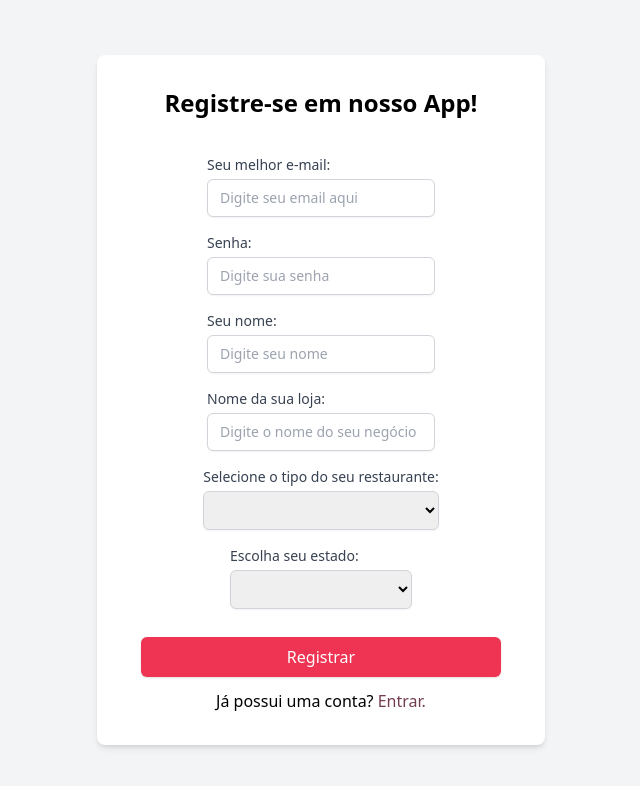
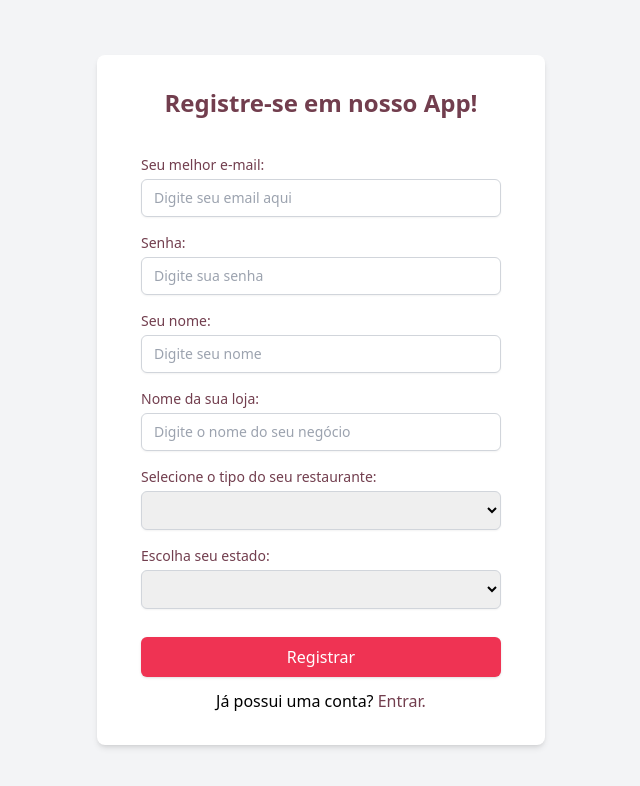
Before and after one commit to SouzaGabriel26/hackaton-contcode, a React (Vite) app in the folder front/: page /signup in a window 1280 px wide. Shown: the top 786 px of the page, without its empty margins (319-959 px from the left). Built offline with nearby package versions, Linux system fonts and the light colour scheme.

Commit message:
feat: finished the styles for the sign up page

```diff
--- a/front/src/pages/Signup.tsx
+++ b/front/src/pages/Signup.tsx
@@ -65,14 +65,14 @@ const Signup: React.FC = () => {
   return (
     <div className='flex items-center justify-center min-h-screen bg-gray-100'>
       <div className="w-full max-w-md p-8 bg-white rounded-lg shadow-md hover:shadow-xl">
-        <h2 className="text-2xl font-semibold text-center mb-6">Registre-se em nosso App!</h2>
+        <h2 className="text-2xl font-semibold text-center text-darkRed mb-6">Registre-se em nosso App!</h2>
         <form onSubmit={handleSubmit} className="flex flex-col p-3 items-center">
-          <div className="mb-4">
-            <label className="block text-sm font-medium text-gray-700" htmlFor="email">
+          <div className="mb-4 w-full">
+            <label className="block text-sm font-medium text-darkRed" htmlFor="email">
               Seu melhor e-mail:
             </label>
             <input
-              className="mt-1 block w-full px-3 py-2 border border-gray-300 rounded-md shadow-sm focus:outline-none focus:ring-indigo-500 focus:border-indigo-500 sm:text-sm"
+              className="mt-1 block w-full px-3 py-2 border border-gray-300 rounded-md shadow-sm focus:outline-none  focus:border-lightRed sm:text-sm"
               type="email"
               id="email"
               name="email"
@@ -81,10 +81,10 @@ const Signup: React.FC = () => {
               onChange={handleInputChange}
             />
           </div>
-          <div className="mb-4">
-            <label className="block text-sm font-medium text-gray-700" htmlFor="password">Senha:</label>
+          <div className="mb-4 w-full">
+            <label className="block text-sm font-medium text-darkRed" htmlFor="password">Senha:</label>
             <input
-              className="mt-1 block w-full px-3 py-2 border border-gray-300 rounded-md shadow-sm focus:outline-none focus:ring-indigo-500 focus:border-indigo-500 sm:text-sm"
+              className="mt-1 block w-full px-3 py-2 border border-gray-300 rounded-md shadow-sm focus:outline-none  focus:border-lightRed sm:text-sm"
               type="password"
               id="password"
               name="password"
@@ -93,10 +93,10 @@ const Signup: React.FC = () => {
               onChange={handleInputChange}
             />
           </div>
-          <div className="mb-4">
-            <label className="block text-sm font-medium text-gray-700" htmlFor="name">Seu nome:</label>
+          <div className="mb-4 w-full">
+            <label className="block text-sm font-medium text-darkRed" htmlFor="name">Seu nome:</label>
             <input
-              className="mt-1 block w-full px-3 py-2 border border-gray-300 rounded-md shadow-sm focus:outline-none focus:ring-indigo-500 focus:border-indigo-500 sm:text-sm"
+              className="mt-1 block w-full px-3 py-2 border border-gray-300 rounded-md shadow-sm focus:outline-none  focus:border-lightRed sm:text-sm"
               type="text"
               id="name"
               name="name"
@@ -105,10 +105,10 @@ const Signup: React.FC = () => {
               onChange={handleInputChange}
             />
           </div>
-          <div className="mb-4">
-            <label className="block text-sm font-medium text-gray-700" htmlFor="businessName">Nome da sua loja:</label>
+          <div className="mb-4 w-full">
+            <label className="block text-sm font-medium text-darkRed" htmlFor="businessName">Nome da sua loja:</label>
             <input
-              className="mt-1 block w-full px-3 py-2 border border-gray-300 rounded-md shadow-sm focus:outline-none focus:ring-indigo-500 focus:border-indigo-500 sm:text-sm"
+              className="mt-1 block w-full px-3 py-2 border border-gray-300 rounded-md shadow-sm focus:outline-none  focus:border-lightRed sm:text-sm"
               type="text"
               id="businessName"
               name="businessName"
@@ -117,34 +117,34 @@ const Signup: React.FC = () => {
               onChange={handleInputChange}
             />
           </div>
-          <div className="mb-4">
-            <label className="block text-sm font-medium text-gray-700" htmlFor="categoryId">
+          <div className="mb-4 w-full">
+            <label className="block text-sm font-medium text-darkRed" htmlFor="categoryId">
               Selecione o tipo do seu restaurante:
             </label>
             <select
-              className="mt-1 block w-full px-3 py-2 border border-gray-300 rounded-md shadow-sm focus:outline-none focus:ring-indigo-500 focus:border-indigo-500 sm:text-sm"
+              className="mt-1 block w-full px-3 py-2 border border-gray-300 rounded-md shadow-sm focus:outline-none  focus:border-lightRed sm:text-sm"
               name="categoryId"
               id="categoryId"
               required
               onChange={handleInputChange}
             >
               <option value=""></option>
-              <option value="hamburguer">Hamburgueria</option>
-              <option value="pizza">Pizzaria</option>
-              <option value="acai">Loja de Açaí</option>
+              <option className='text-darkRed font-semibold' value="hamburguer">Hamburgueria</option>
+              <option className='text-darkRed font-semibold' value="pizza">Pizzaria</option>
+              <option className='text-darkRed font-semibold' value="acai">Loja de Açaí</option>
             </select>
           </div>
-          <div className="mb-4">
-            <label className="block text-sm font-medium text-gray-700" htmlFor="state">Escolha seu estado:</label>
+          <div className="mb-4 w-full">
+            <label className="block text-sm font-medium text-darkRed" htmlFor="state">Escolha seu estado:</label>
             <select
-              className="mt-1 block w-full px-3 py-2 border border-gray-300 rounded-md shadow-sm focus:outline-none focus:ring-indigo-500 focus:border-indigo-500 sm:text-sm"
+              className="mt-1 block w-full px-3 py-2 border border-gray-300 rounded-md shadow-sm focus:outline-none  focus:border-lightRed sm:text-sm"
               name="state"
               id="stte"
               required
               onChange={handleInputChange}
             >
               {states.map((state) => (
-                <option key={state.label} value={state.value}>{state.label}</option>
+                <option className='text-darkRed font-semibold' key={state.label} value={state.value}>{state.label}</option>
               ))}
             </select>
           </div>
```
